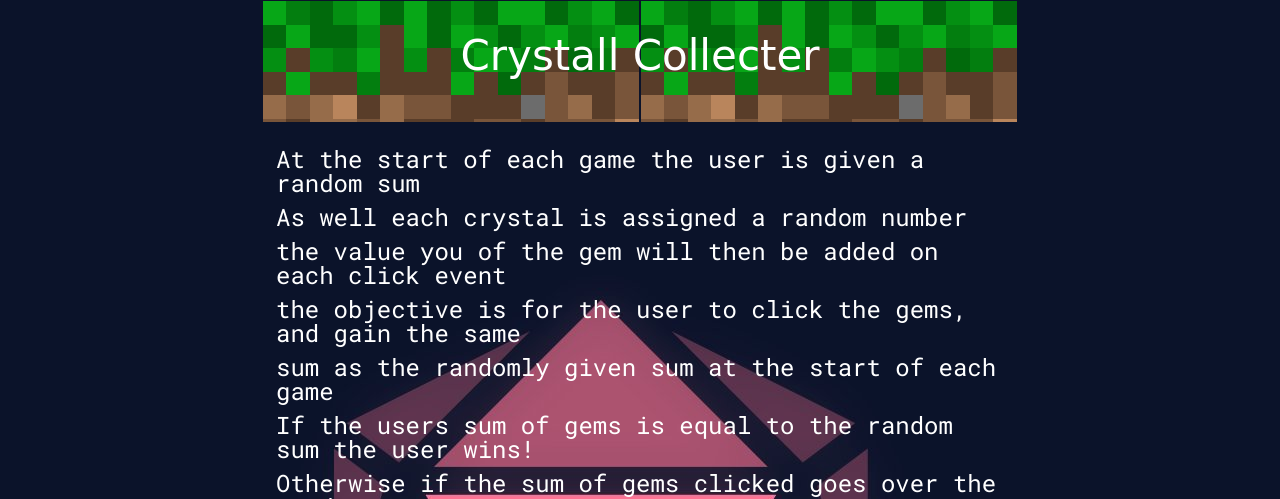
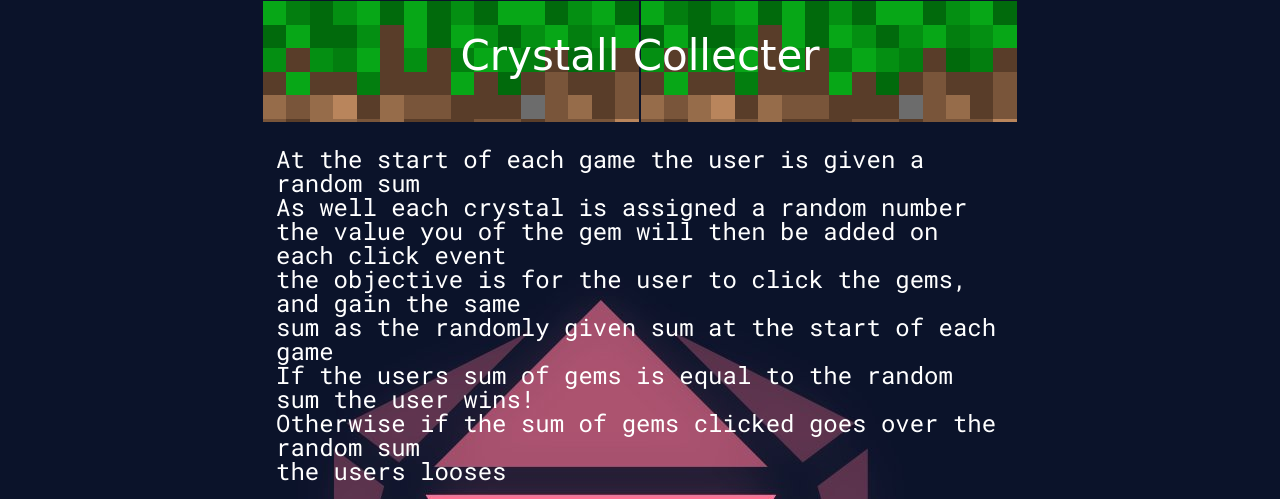
Before and after one commit to spaceTab/unit-4-game, a plain HTML site: page index.html in a window 1280 px wide. Shown: the top 499 px of the page. Drawn offline with nearby package versions, Linux system fonts and the light colour scheme; a web font is replaced by a local one.

Commit message:
Instruction fix

```diff
--- a/assets/css/style.css
+++ b/assets/css/style.css
@@ -38,7 +38,7 @@ p {
     font-size: 24px;
     line-height: auto;
     text-align: left;
-    padding: 0px 20px 10px 15px;
+    padding: 0px 20px 0px 15px;
     color: #ffffff;
 
 }
```
